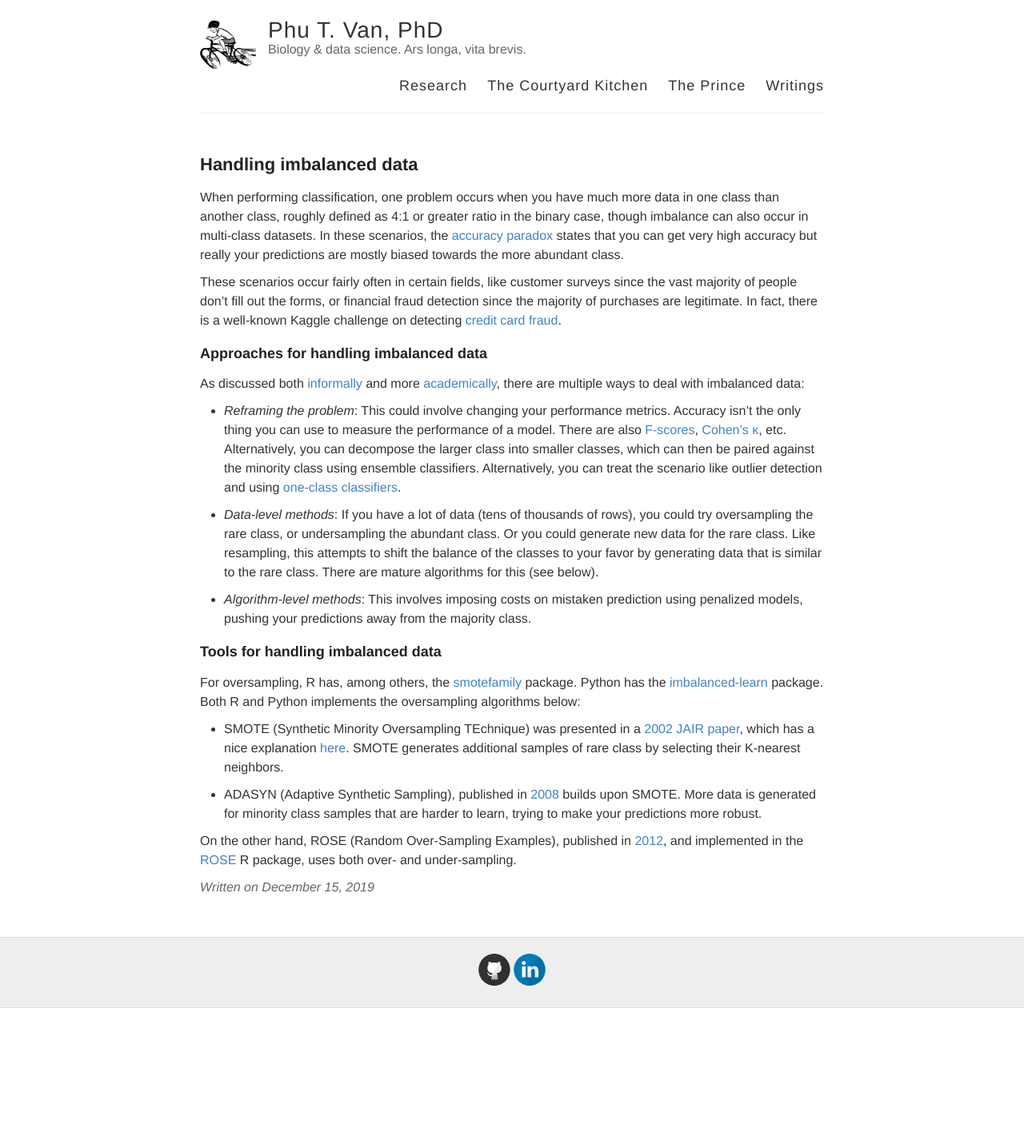
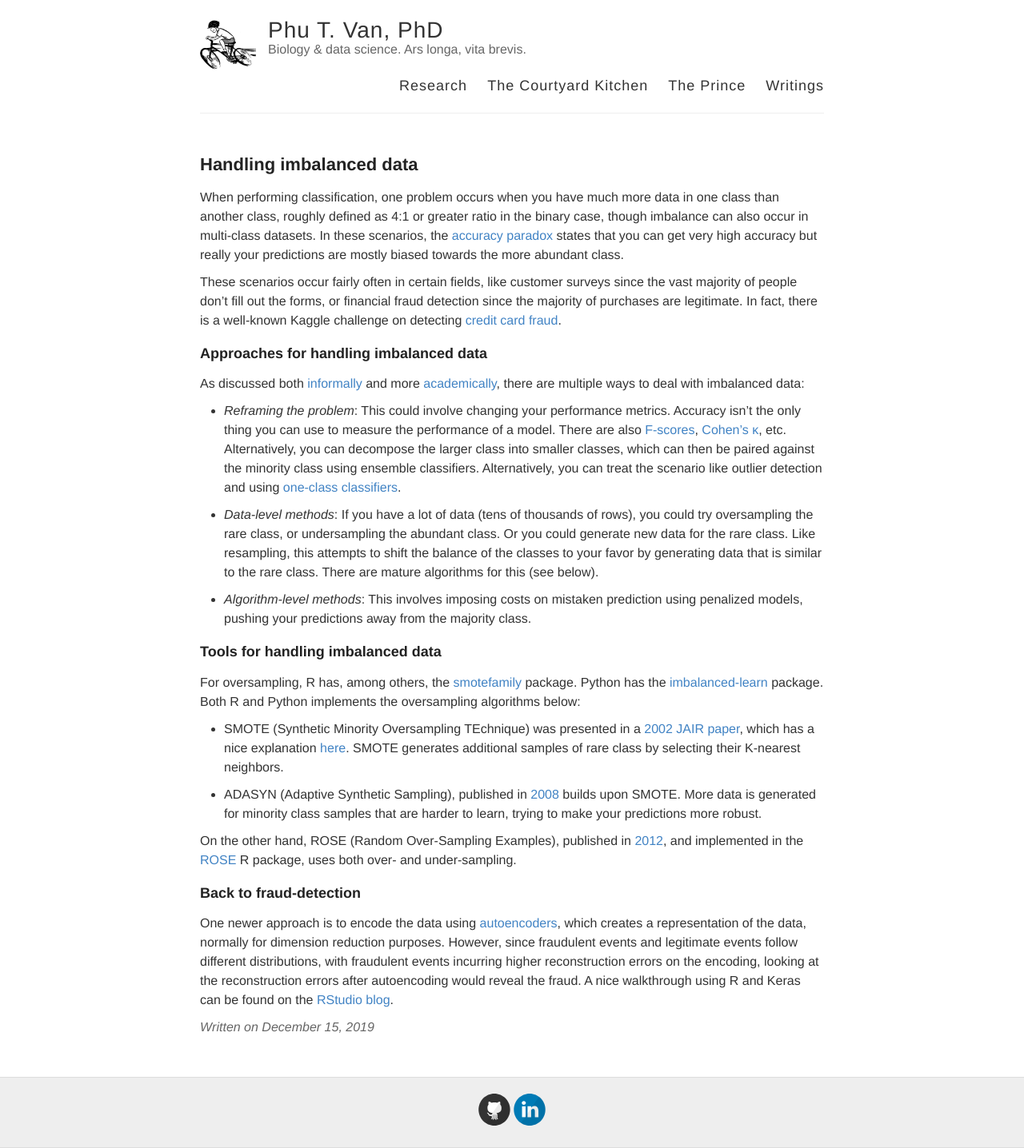
Before and after one commit to ptvan/ptvan.github.io, a Jekyll site: the page built from _posts/2019-12-15-imbalanced-data.md, in a window 1280 px wide. Shown: the whole page at 80% size. Built offline with Jekyll 4.4.1, drawn with Linux system fonts in a browser that asks for light colours; before the commit the page ends 1261 px from its top, so only the background shows below that.

Commit message:
added Keras fraud detection reference

```diff
--- a/_posts/2019-12-15-imbalanced-data.md
+++ b/_posts/2019-12-15-imbalanced-data.md
@@ -17,7 +17,6 @@ As discussed both [informally](https://machinelearningmastery.com/tactics-to-com
 
 - *Algorithm-level methods*: This involves imposing costs on mistaken prediction using penalized models, pushing your predictions away from the majority class.
 
-
 ### Tools for handling imbalanced data
 
 For oversampling, R has, among others, the [smotefamily](https://cran.r-project.org/web/packages/smotefamily/index.html) package. Python has the [imbalanced-learn](https://pypi.org/project/imbalanced-learn/) package. Both R and Python implements the oversampling algorithms below:
@@ -27,3 +26,7 @@ For oversampling, R has, among others, the [smotefamily](https://cran.r-project.
 - ADASYN (Adaptive Synthetic Sampling), published in [2008](https://sci2s.ugr.es/keel/pdf/algorithm/congreso/2008-He-ieee.pdf) builds upon SMOTE. More data is generated for minority class samples that are harder to learn, trying to make your predictions more robust.
 
 On the other hand, ROSE (Random Over-Sampling Examples), published in [2012](https://link.springer.com/article/10.1007/s10618-012-0295-5), and implemented in the [ROSE](https://cran.r-project.org/web/packages/ROSE/) R package, uses both over- and under-sampling.
+
+### Back to fraud-detection
+
+One newer approach is to encode the data using [autoencoders](https://en.wikipedia.org/wiki/Autoencoder), which creates a representation of the data, normally for dimension reduction purposes. However, since fraudulent events and legitimate events follow different distributions, with fraudulent events incurring higher reconstruction errors on the encoding, looking at the reconstruction errors after autoencoding would reveal the fraud. A nice walkthrough using R and Keras can be found on the [RStudio blog](https://blogs.rstudio.com/tensorflow/posts/2018-01-24-keras-fraud-autoencoder/).
```
